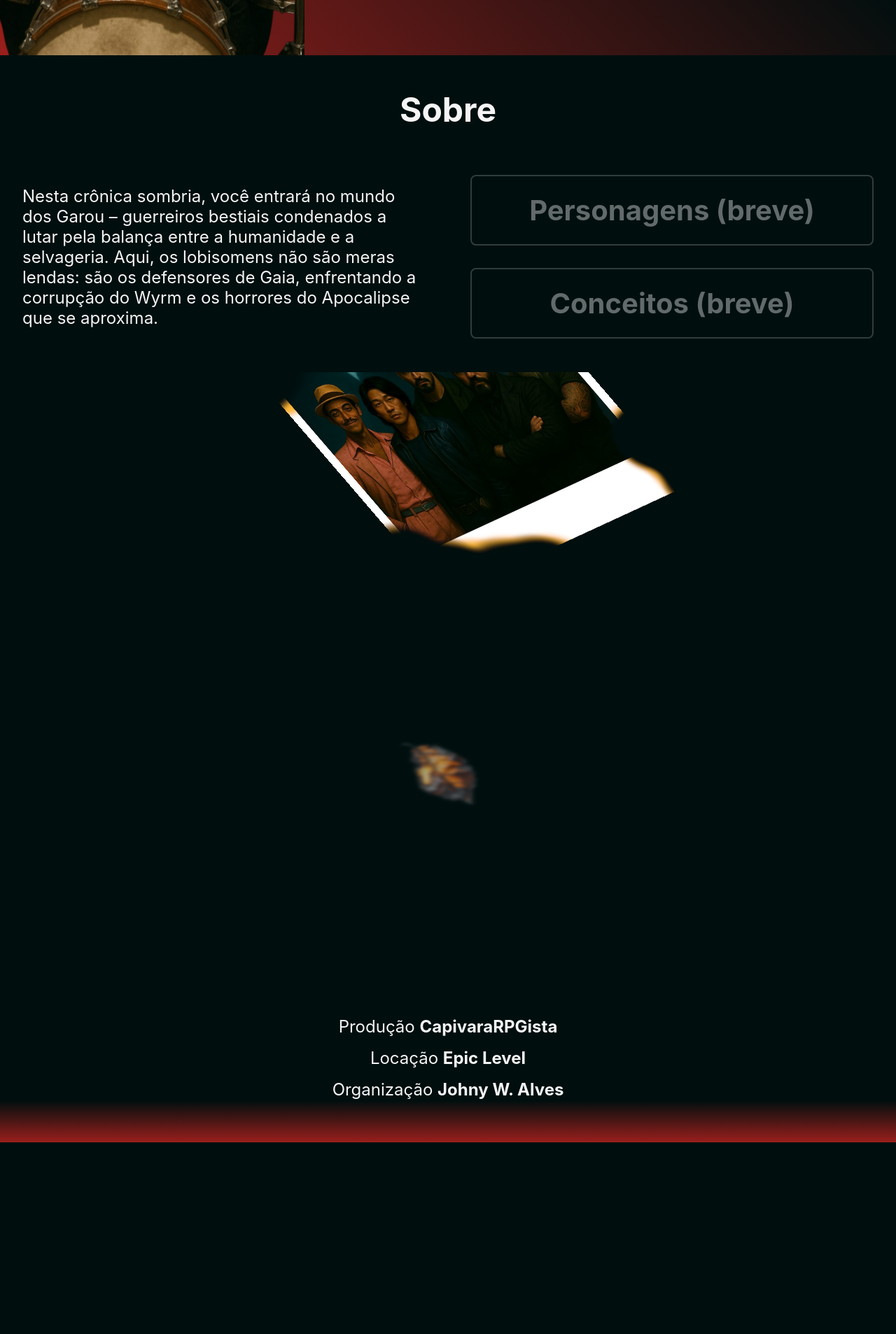
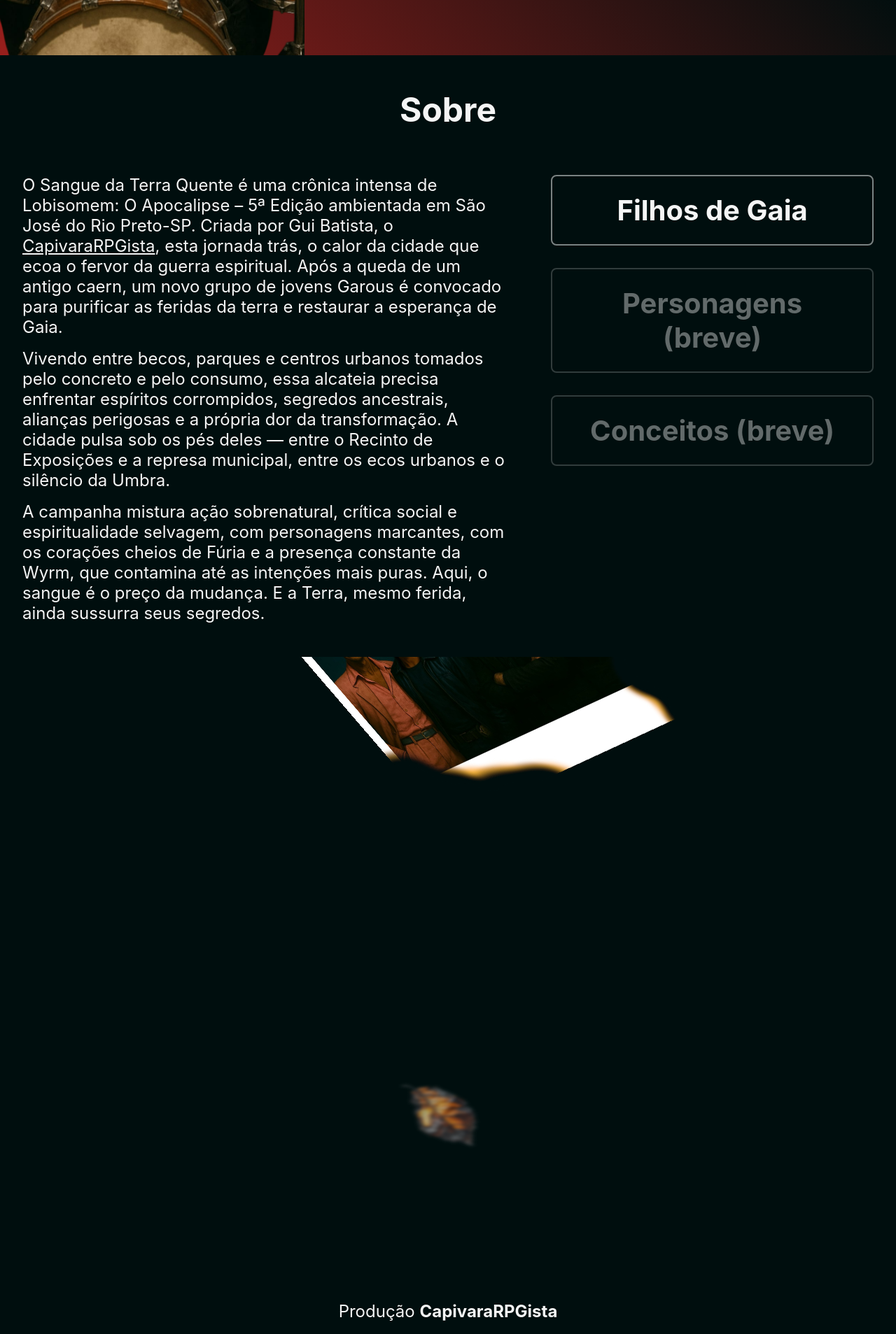
Before and after one commit to johnywalves/sangue-terra-quente, a Jekyll site: the page built from index.markdown, in a window 1280 px wide. Shown: the part 1571-3478 px from the top of the page at 70% size. Built offline with Jekyll 4.4.1, drawn with Linux system fonts in a browser that asks for light colours; before the commit the page ends 3204 px from its top, so only the background shows below that.

Commit message:
:sparkles: add about description

```diff
--- a/_layouts/home.html
+++ b/_layouts/home.html
@@ -12,6 +12,12 @@
 
   & p {
     font-size: var(--font-tale-p);
+
+    & a,
+    & a:hover,
+    & a:visited {
+      text-decoration: underline;
+    }
   }
 
   main {
@@ -27,6 +33,7 @@
 
     display: flex;
     flex-direction: column;
+    justify-items: center;
     align-items: center;
 
     &:hover {
@@ -40,6 +47,7 @@
 
     & h3 {
       font-size: var(--font-tale-h3);
+      text-align: center;
     }
 
     & small {
@@ -198,12 +206,18 @@
 
     & div.pieces {
       display: grid;
-      grid-template-columns: 1fr 1fr;
-      align-items: center;
+      grid-template-columns: 1.5fr 1fr;
+      align-items: flex-start;
       gap: 4rem;
 
       @media (max-width: 980px) {
         grid-template-columns: 1fr;
+      }
+
+      & div.description {
+        display: flex;
+        flex-direction: column;
+        gap: 1rem;
       }
 
       & div.pages {
@@ -373,15 +387,42 @@
       <h2>Sobre</h2>
 
       <div class="pieces">
-        <p>
-          Nesta crônica sombria, você entrará no mundo dos Garou – guerreiros
-          bestiais condenados a lutar pela balança entre a humanidade e a
-          selvageria. Aqui, os lobisomens não são meras lendas: são os
-          defensores de Gaia, enfrentando a corrupção do Wyrm e os horrores do
-          Apocalipse que se aproxima.
-        </p>
+        <div class="description">
+          <p>
+            O Sangue da Terra Quente é uma crônica intensa de Lobisomem: O
+            Apocalipse – 5ª Edição ambientada em São José do Rio Preto-SP.
+            Criada por Gui Batista, o
+            <a href="https://linktr.ee/capivararpgista" target="_blank"
+              >CapivaraRPGista</a
+            >, esta jornada trás, o calor da cidade que ecoa o fervor da guerra
+            espiritual. Após a queda de um antigo caern, um novo grupo de jovens
+            Garous é convocado para purificar as feridas da terra e restaurar a
+            esperança de Gaia.
+          </p>
+          <p>
+            Vivendo entre becos, parques e centros urbanos tomados pelo concreto
+            e pelo consumo, essa alcateia precisa enfrentar espíritos
+            corrompidos, segredos ancestrais, alianças perigosas e a própria dor
+            da transformação. A cidade pulsa sob os pés deles — entre o Recinto
+            de Exposições e a represa municipal, entre os ecos urbanos e o
+            silêncio da Umbra.
+          </p>
+          <p>
+            A campanha mistura ação sobrenatural, crítica social e
+            espiritualidade selvagem, com personagens marcantes, com os corações
+            cheios de Fúria e a presença constante da Wyrm, que contamina até as
+            intenções mais puras. Aqui, o sangue é o preço da mudança. E a
+            Terra, mesmo ferida, ainda sussurra seus segredos.
+          </p>
+        </div>
 
         <div class="pages">
+          <a href="{{ site.baseurl }}/filhos-de-gaia">
+            <div class="link">
+              <h3>Filhos de Gaia</h3>
+            </div>
+          </a>
+
           <div class="link disable">
             <h3>Personagens (breve)</h3>
           </div>
```
